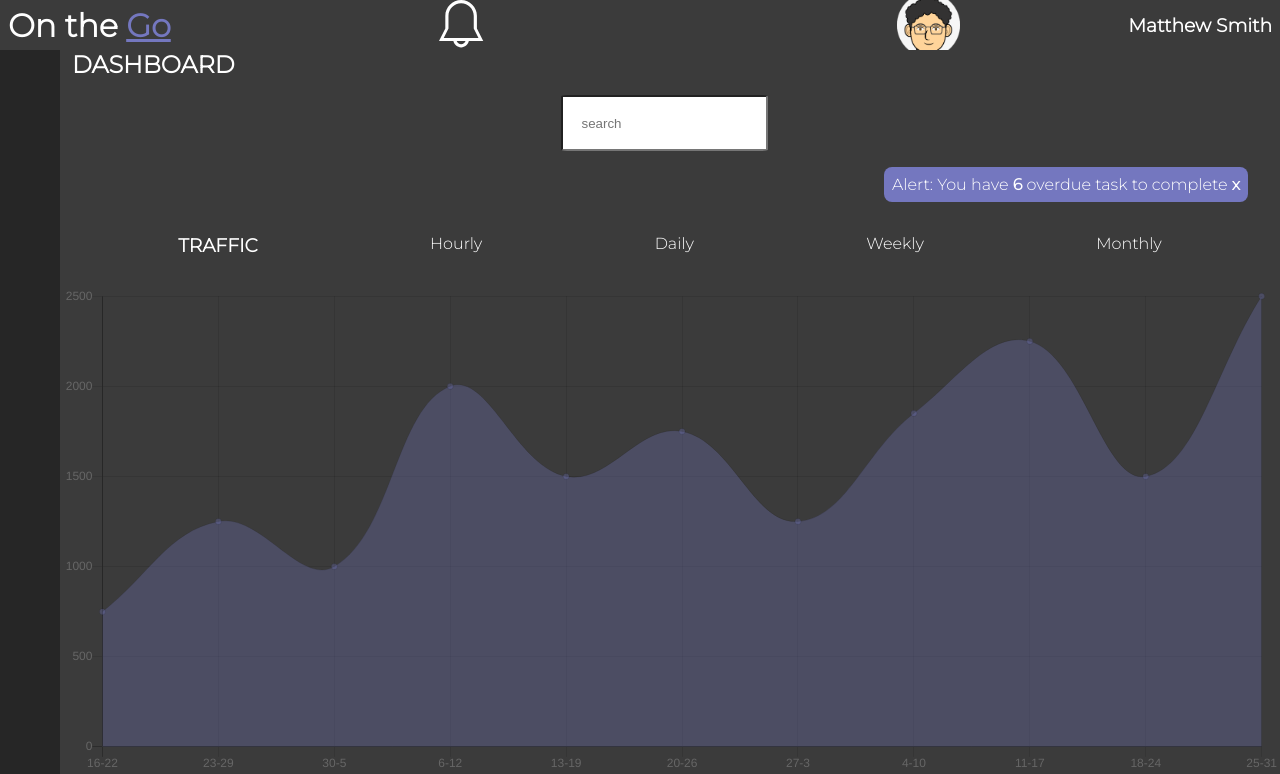
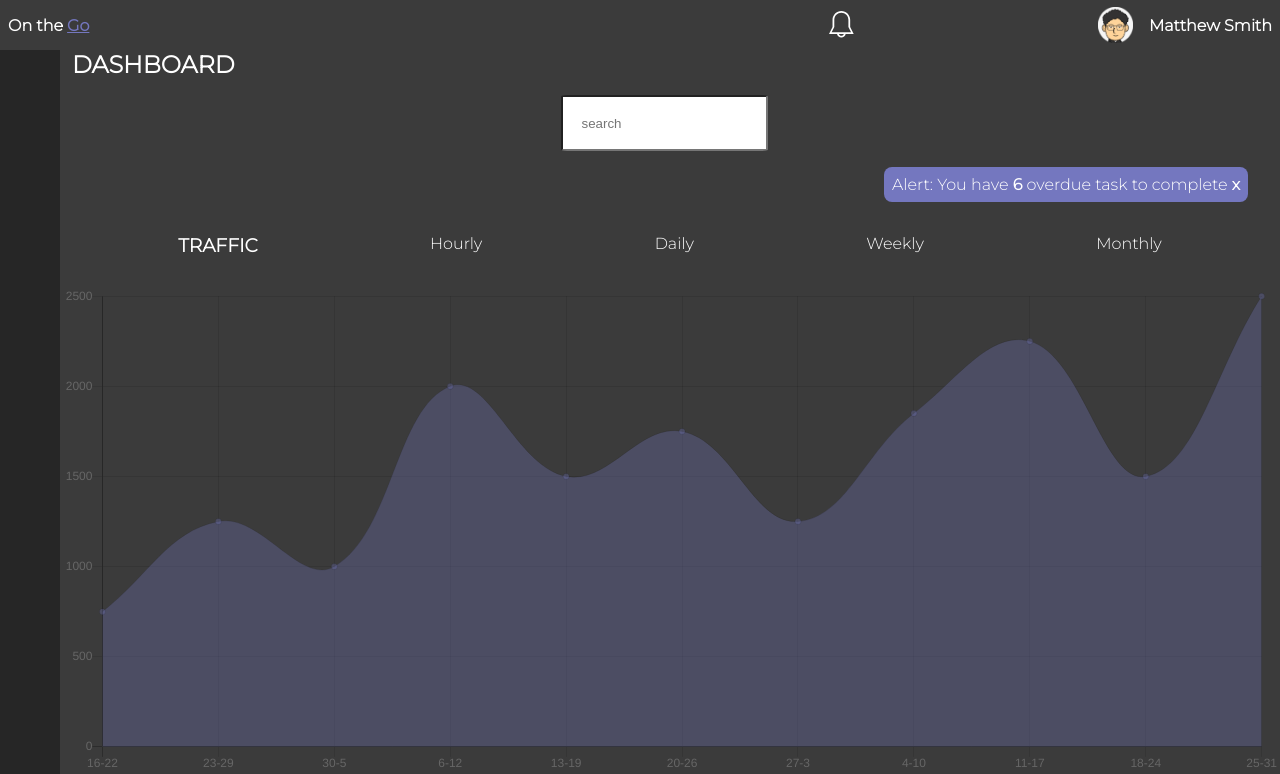
Before and after one commit to matthewmsmith/msmith-web-app-dashboard, a plain HTML site: page index.html in a window 1280 px wide. Shown: the top 774 px of the page. Drawn offline with nearby package versions, Linux system fonts and the light colour scheme.

Commit message:
Fixed scroll issue

```diff
--- a/css/style.css
+++ b/css/style.css
@@ -52,7 +52,7 @@ main {
   display: grid;
   height: 100%;
   grid-template-columns: 1fr;
-  grid-template-rows: 60px 70px 1fr;
+  grid-template-rows: 70px 50px 1fr;
   grid-template-areas:
      'head'
    'navigation'
@@ -62,7 +62,7 @@ main {
 
 header {
   grid-area: head;
-  width: 100vw;
+  width: 100%;
 }
 nav {
    grid-area: navigation;
@@ -87,24 +87,35 @@ main {
 .half-size-charts,
 .member-info,
 .message-and-settings {
-  grid-template-columns: repeat(auto-fit, minmax(500px, 1fr));
+  grid-template-columns: repeat(auto-fit, minmax(375px, 1fr));
 
 } /**** LAYOUT CONTROL FOR MAIN CHILDREN *********/
 
+.full-logo,
+.profile-name {
+  font-size: 1em;
+}
+.icon-picture-name {
+  display: flex;
+  justify-content: flex-end;
+  align-items: center;
+
+}
 .logo {
   color: #7477bf;
   text-decoration: underline;
+
 }
 
 .bell-icon {
 width: 4%;
-margin-left: 100px;
 }
 
-.profile-picture {
-  width: 6%;
 
+.profile-picture{
+  margin: 1em;
 }
+
 .navigation {
   display: flex;
   justify-content: space-around;
--- a/index.html
+++ b/index.html
@@ -12,7 +12,8 @@
 <body>
   <div class="grid-container">
     <header class='header-content'>
-      <h1>On the <span class='logo'>Go</span></h1>
+      <h1 class='full-logo'>On the <span class='logo'>Go</span></h1>
+      <div class="icon-picture-name">
       <div class="bell-icon">
         <svg version="1.1" id="Layer_1" xmlns="http://www.w3.org/2000/svg" xmlns:xlink="http://www.w3.org/1999/xlink"
           x="0px" y="0px" viewBox="0 0 32 32" style="enable-background:new 0 0 32 32;" xml:space="preserve">
@@ -29,8 +30,10 @@
           </g>
         </svg>
       </div>
+
       <img src="images/profile.jpg" class='profile-picture' alt="Matthew">
       <h3 class='profile-name'>Matthew Smith</h3>
+      </div>
     </header>
 
 
```
